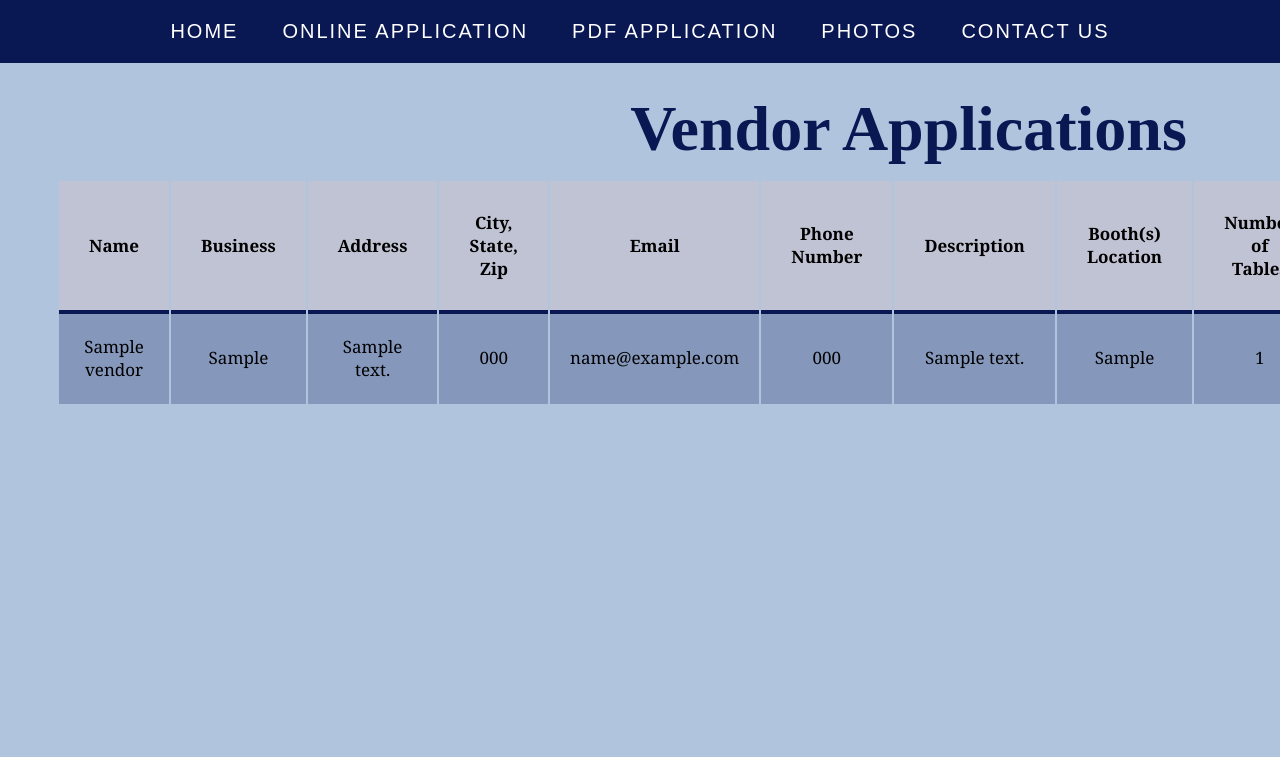
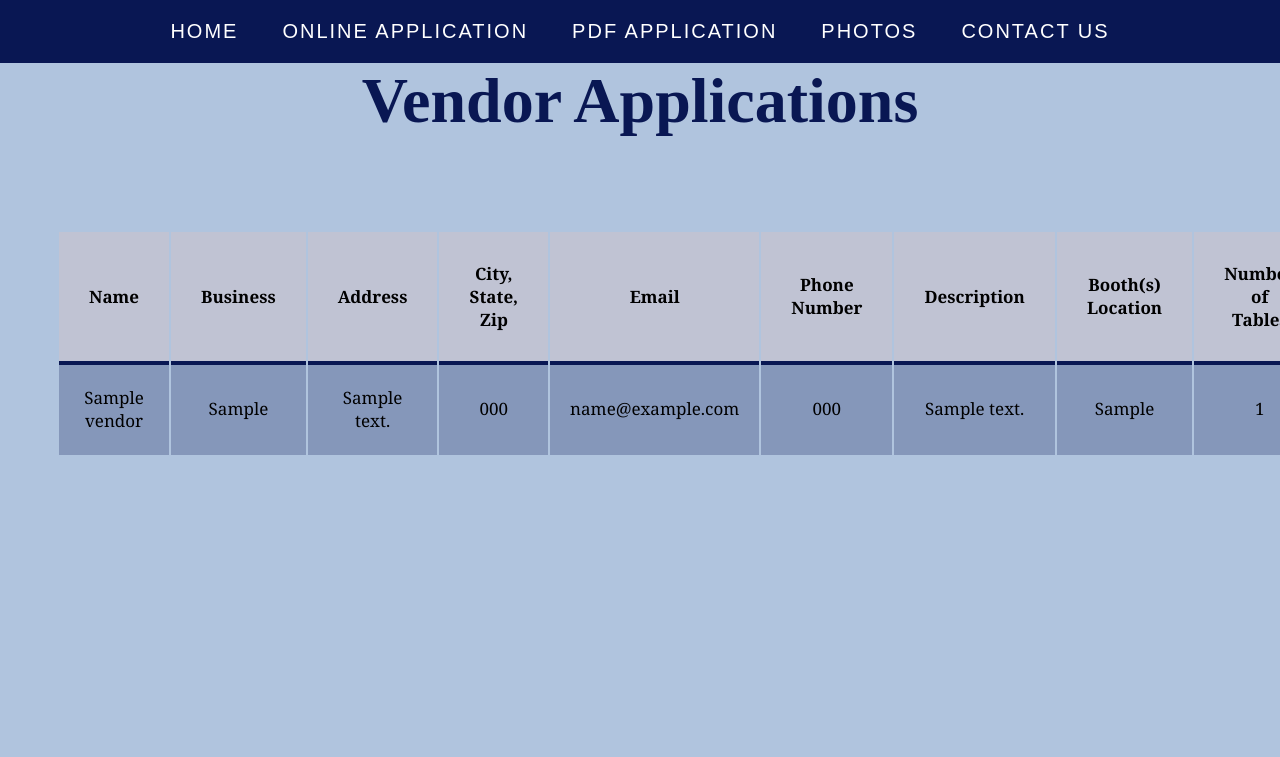
Before and after one commit to Twee22/running-water-draw-website, a Flask app: page /adminapp in a window 1280 px wide; the page is wider, and only the part inside the window is pictured. Shown: the top 757 px of that part. Before the commit the page ends 404 px from the top of that part, so only its background shows below. Run offline with Flask 3, Linux system fonts and the light colour scheme; tables that the repository leaves empty hold one stand-in row (values such as "Sample post").

Commit message:
Add CSS so the table scales decently

```diff
--- a/app/static/index.css
+++ b/app/static/index.css
@@ -294,6 +294,7 @@ controls location of next and previous arrows
     display: flex;
     position: relative;
     padding: 50px 50px;
+    overflow-x: auto;
 }
 
 form{
--- a/app/templates/AdminApp.html
+++ b/app/templates/AdminApp.html
@@ -1,9 +1,9 @@
 {% extends 'base.html' %}
 {% block content %}
+<h1 class="appTitle" style="margin-top: 5vw;">Vendor Applications</h1>
 <div class="application">
 
   <fieldset class="vendorInfo">
-      <h1 class="appTitle">Vendor Applications</h1>
         <table>
             <thead>
               <tr>
```
